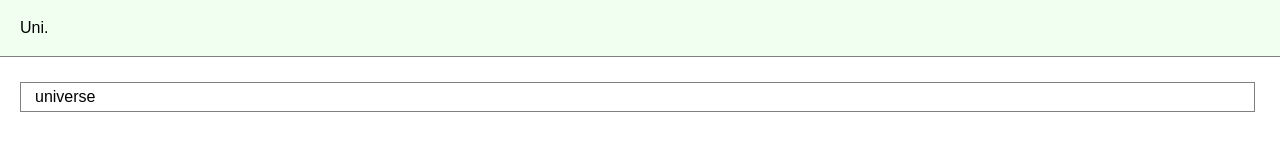
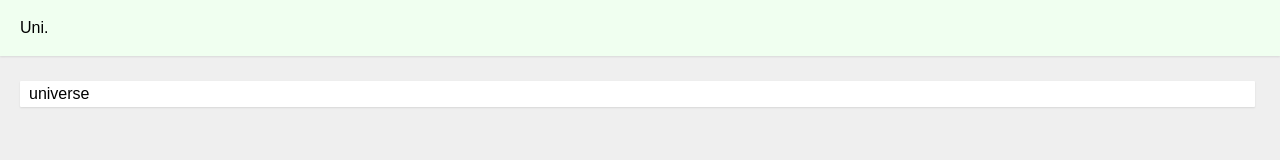
Before and after one commit to FrobtheBuilder/uni, a plain HTML site: page public_html/index.html in a window 1280 px wide. Drawn offline with Linux system fonts and the light colour scheme.

Commit message:
Cleaned up a bit and ooo look how pretty!

```diff
--- a/public_html/css/style.css
+++ b/public_html/css/style.css
@@ -10,13 +10,14 @@ and open the template in the editor.
 
 body {
     font-family: Arial, Helvetica, sans-serif;
+    background-color: #EFEFEF;
 }
 
 header {
     padding: 20px;
     width: auto;
     background-color: honeydew;
-    border-bottom: solid 1px grey;
+    box-shadow: 0px 1px 2px rgba(0, 0, 0, 0.1);
 }
 
 .container {
@@ -25,18 +26,34 @@ header {
 }
 
 .instance {
-    border: solid grey 1px;
     padding-left: 5px;
     margin: 5px 5px 5px 0;
+    box-shadow: 0px 1px 2px rgba(0, 0, 0, 0.1);
+    border-radius: 1px;
 }
 
 .instance .name {
-    padding: 3px 6px;
-    margin: 3px;
+    padding: 5px 9px;
+    margin-left: -5px;
     cursor: pointer;
+    border-radius: 2px;
 }
 
 .instance .name:hover {
     background-color: black;
     color: white;
 }
+
+.opened {
+    background-color: honeydew;
+    padding-bottom: 1px;
+}
+
+.opened .name {
+    background-color: white;
+    box-shadow: 0px 1px 2px rgba(0, 0, 0, 0.1);
+}
+
+.closed {
+    background-color: white;
+}
--- a/public_html/js/script.js
+++ b/public_html/js/script.js
@@ -23,14 +23,14 @@ function choose(arr) {
     return arr[randInt(0, arr.length-1)];
 }
 
-var stat = {};
-stat.layers = 0;
-
-stat.things = {};
-stat.things._array = [];
-stat.nthings = 0;
-
-stat.collections = {};
+var stat = {
+    layers: 0,
+    things: {_array: []},
+    nthings: 0,
+    collections: {},
+    instances: [],
+    ninstances: 0
+};
 
 stat.collections.getRandomName = function(collection) {
     return choose(this[collection]).name;
@@ -40,46 +40,49 @@ function Thing(name, contains, callback) {
     this.name = name;
     this.dispname = this.name;
     this.callback = callback;
+    this.contains = contains;
+
     stat.things[this.name] = this;
     stat.things._array.push(stat.things[this.name]);
-    this.contains = contains;
     this.id = stat.nthings;
     stat.nthings++;
 }
 
-stat.instances = [];
-stat.ninstances = 0;
+
 function Instance(type) {
     this.type = stat.things[type];
+    this.id = stat.ninstances;
     this.name = this.type.name;
     this.dispname = this.type.dispname;
     this.children = [];
-    this.id = stat.ninstances;
-    stat.instances[this.id] = this;
+
     this.element = null;
     this.parent = null;
     this.opened = false;
+
+    stat.instances[this.id] = this;
     stat.ninstances++;
 
     this.grown = false;
     this.show = false;
+
     if (this.type.callback !== null && typeof this.type.callback === "function") {
         this.type.callback.call(this);
     }
+
     this.buildElement();
 }
 
 Instance.prototype.buildElement = function() {
     this.element = $("<div></div>")
                     .addClass("num"+this.id)
-                    .addClass("instance")
+                    .addClass("instance closed")
                     .attr("id", this.id)
                     .append($("<div></div>").addClass("name").text(this.dispname))
-                    .css("background-color", "rgb("+(255-stat.layers)+", "+(255-stat.layers)+", "+(255-stat.layers)+")");
+                    //.css("background-color", "rgb("+(255-stat.layers)+", "+(255-stat.layers)+", "+(255-stat.layers)+")");
     this.element.host = this;
 };
 
-//manual overriding
 Instance.prototype.addChild = function(child) {
     child.parent = this;
     this.children.push(child);
@@ -92,6 +95,8 @@ Instance.prototype.toggle = function() {
             elem.show = false;
         });
         this.opened = false;
+        this.element.removeClass("opened");
+        this.element.addClass("closed");
     }
     else {
         (this.grown || this.grow());
@@ -99,6 +104,8 @@ Instance.prototype.toggle = function() {
             elem.show = true;
         });
         this.opened = true;
+        this.element.removeClass("closed");
+        this.element.addClass("opened");
     }
     this.display();
 };
@@ -205,7 +212,7 @@ Instance.prototype.reveal = function() {
         this.element.css("display", "none");
     }
     else {
-        this.element.css("display", "block");
+        this.element.css({"display": "block"});
     }
 };
 
@@ -242,16 +249,24 @@ var template = [
     },
     {
         nm: "continent",
-        ct: [],
+        ct: [".region, 5-10"],
         cb: function() {
             this.dispname = "continent of "+choose(["Ant", "El", "Am", "In", "Err", "Citro"])
                             +choose(["luria", "alia", "lanta", "ronia", "arus"]);
+        }
+    },
+    {
+        nm: "dry region",
+        co: "region",
+        ct: [".land,1-5", ".civilization,0-5"],
+        cb: function() {
+            this.dispname = choose(["north", "south", "east", "west"]) + " " + this.name;
         }
     }
 ];
 
 function makeThings(template) {
-    template.forEach(function(element, index, array) {
+    template.forEach(function(element) {
         var th = new Thing(element.nm, element.ct, element.cb, element.co);
         if (element.dn) {
             th.dispname = element.dn;
@@ -259,6 +274,7 @@ function makeThings(template) {
         if (element.co) {
             if (stat.collections[element.co] === undefined) stat.collections[element.co] = [];
             stat.collections[element.co].push(th);
+            th.collection = element.co;
         }
     });
 }
```
